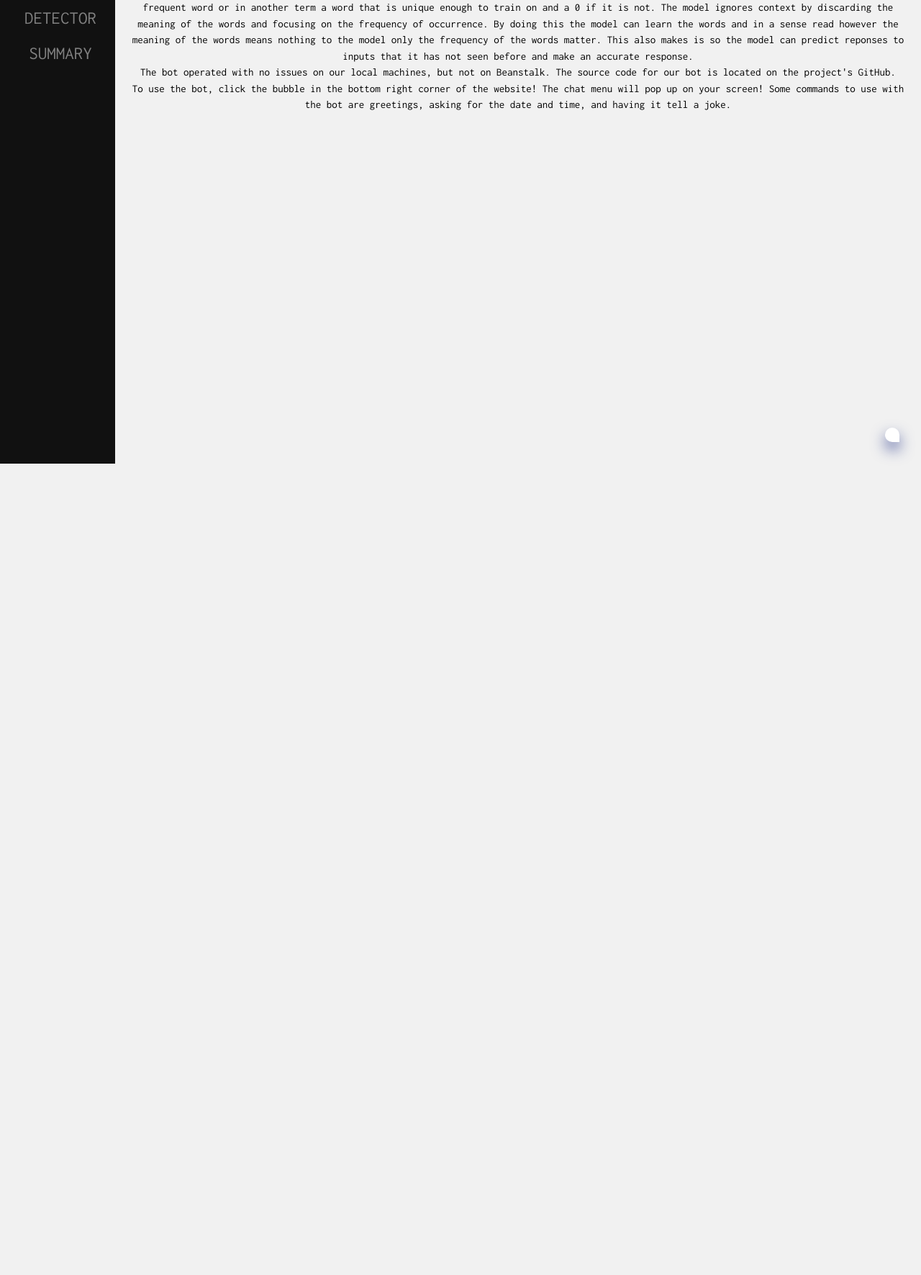
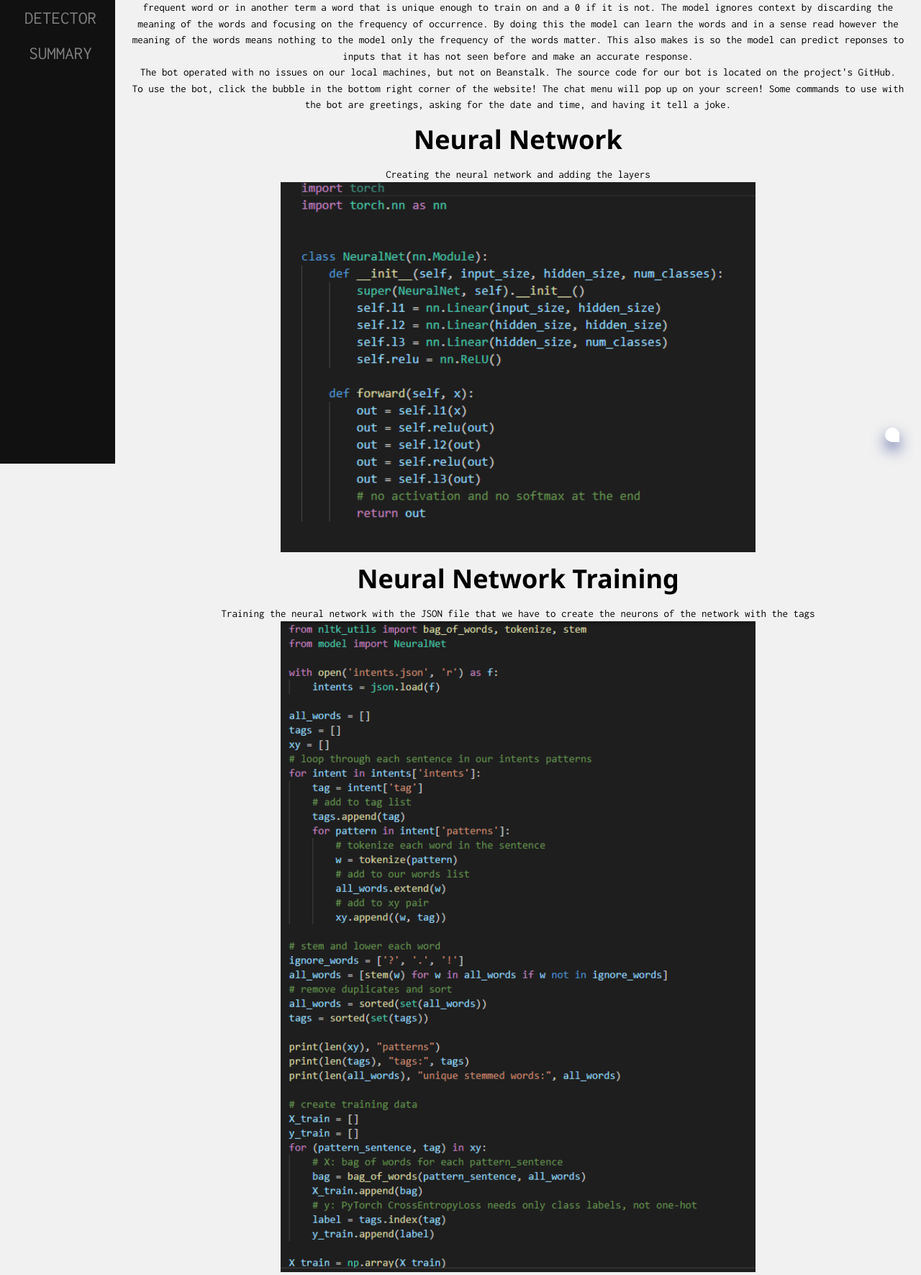
Before and after one commit to EasternUniversity/CSCI405-Language-Detection, a Flask app: page /chatbot in a window 1280 px wide. Shown: the part 156-1927 px from the top of that part at 72% size. Before the commit the page ends 810 px from the top of that part, so only its background shows below. Run offline with Flask 2, Linux system fonts and the light colour scheme; the page is wider than the window, and the part outside it is not shown; some libraries are stand-ins or nearby versions.

Commit message:
chatbot html

```diff
--- a/templates/chatbot.html
+++ b/templates/chatbot.html
@@ -91,6 +91,16 @@
   <p>To use the bot, click the bubble in the bottom right corner of the website! The chat menu will pop up on your screen!
     Some commands to use with the bot are greetings, asking for the date and time, and having it tell a joke.
   </p>
+  <h1><strong>Neural Network</strong></h1>
+  <p>Creating the neural network and adding the layers</p>
+  <img src="{{ url_for('static', filename='images/nn.png') }}" width="60%" height="60%"/>
+  <h1><strong>Neural Network Training</strong></h1>
+  <p>Training the neural network with the JSON file that we have to create the neurons of the network with the tags</p>
+  <img src="{{ url_for('static', filename='images/nn_train.png') }}" width="60%" height="60%"/>
+  <h1><strong>Running the chatbot model</strong></h1>
+  <p>This is where the chatbot runs, the bot tokenizes the words the user gave and adds those words to the bag of words and then the model uses that bag of word data to pick a
+    tag that best matches the predicted tag by a confidence of 75% and then the function returns a random response</p>
+  <img src="{{ url_for('static', filename='images/chat.png') }}" width="60%" height="60%"/>
 
 </div>
 {% endblock %}
```
Also changed, not shown: static/images/chat.png (added), static/images/chatbot.png (added), static/images/nn.png (added), static/images/nn_train.png (added).
